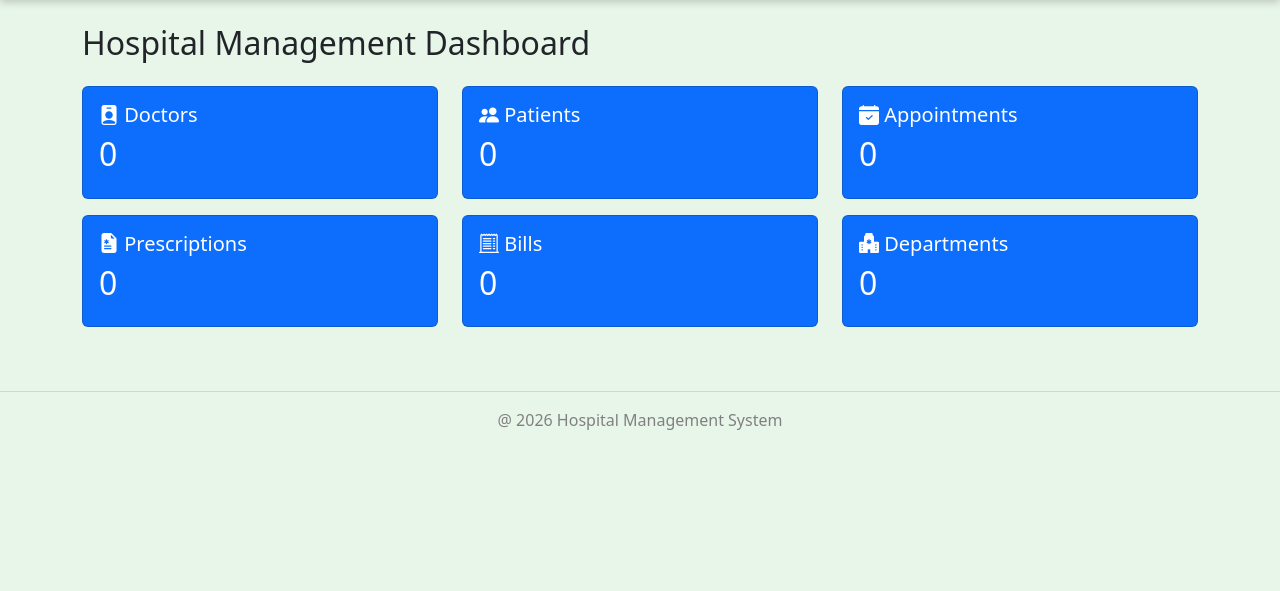
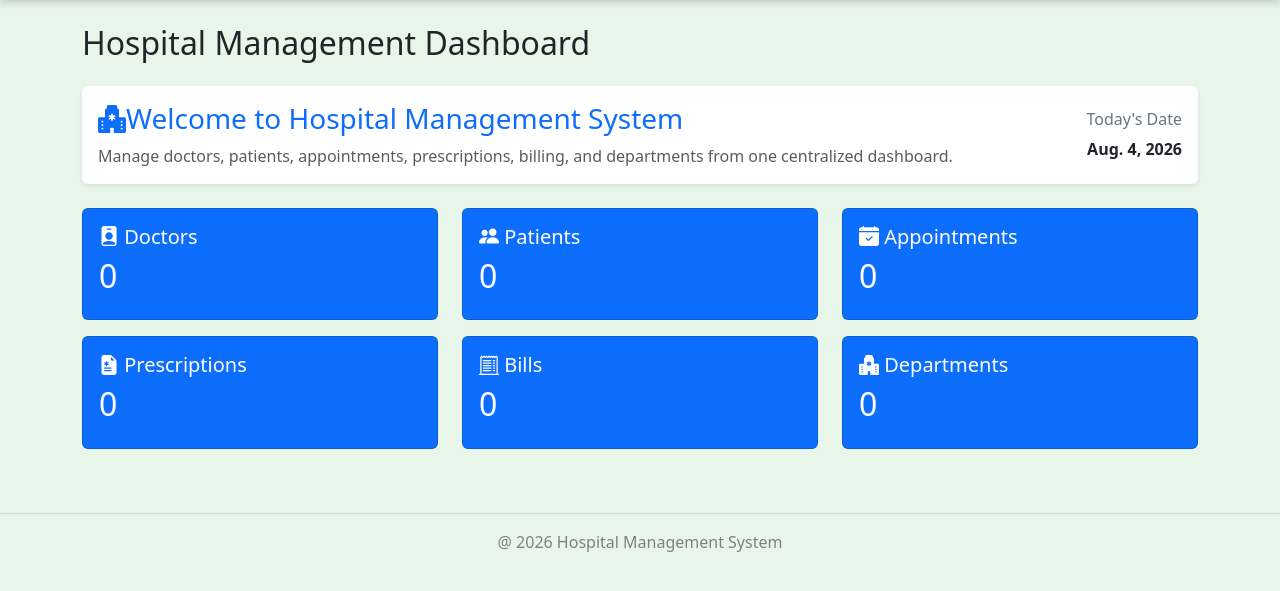
Before and after one commit to prashanttiwaricodes/Hospital-Management-System, a Django app: page / in a window 1280 px wide. Shown: the part 62-653 px from the top of the page. Run offline with Django 5.2, Linux system fonts and the light colour scheme; data that the repository does not hold is empty.

Commit message:
Successfully Designed Dashboard

```diff
--- a/hospital_management/views.py
+++ b/hospital_management/views.py
@@ -5,6 +5,8 @@ from appointments.models import Appointment
 from billing.models import Bill
 from prescriptions.models import Prescription
 from departments.models import Department
+import json
+from datetime import date
 
 def home(request):   #This creates a function named home...Every django view recieves a request object
     doctor_count=Doctor.objects.count()
@@ -13,13 +15,15 @@ def home(request):   #This creates a function named home...Every django view rec
     bill_count=Bill.objects.count()
     prescription_count=Prescription.objects.count()
     department_count=Department.objects.count()
+    today=date.today()
+    context={
 
-    context={
         "doctor_count":doctor_count,
         "patient_count":patient_count,
         "appointment_count":appointment_count,
         "bill_count":bill_count,
         "prescription_count":prescription_count,
         "department_count":department_count,
+        "today":today,
     }
-    return render(request,"home.html",context)  #this means- take the incoming request, find home.html , Return it to browser
+    return render(request,"home.html",context,)  #this means- take the incoming request, find home.html , Return it to browser
--- a/templates/base.html
+++ b/templates/base.html
@@ -11,6 +11,7 @@
     <link href="https://cdn.jsdelivr.net/npm/bootstrap@5.3.3/dist/css/bootstrap.min.css" rel="stylesheet">
     <link rel="stylesheet" href="https://cdn.jsdelivr.net/npm/bootstrap-icons@1.11.3/font/bootstrap-icons.min.css">
     <link rel="stylesheet" href="{% static 'css/style.css' %}">
+    <script src="https://cdn.jsdelivr.net/npm/chart.js"></script>
 </head>
 <body>
     <!---Navbar Starts-->
@@ -69,5 +70,7 @@
         <p>@ 2026 Hospital Management System</p>
 
     </footer>
+    <script src="https://cdn.jsdelivr.net/npm/bootstrap@5.3.3/dist/js/bootstrap.bundle.min.js"></script>
+    <script src="https://cdn.jsdelivr.net/npm/chart.js@4.4.1/dist/chart.umd.min.js"></script>
 </body>
 </html>
--- a/templates/home.html
+++ b/templates/home.html
@@ -6,7 +6,22 @@ Dashboard
 {% block content %}
 
 <h2 class="mb-4">Hospital Management Dashboard</h2>
-
+<div class="card shadow-sm mb-4 border-0">
+    <div class="card-body d-flex justify-content-between align-items-center">
+        <div>
+        <h3 class="text-primary">
+            <i class="bi bi-hospital-fill"></i>Welcome to Hospital Management System
+        </h3>
+        <p class="text-muted mb-0">Manage doctors, patients, appointments, prescriptions, billing,
+                                        and departments from one centralized dashboard.
+        </p>
+    </div>
+    <div class="text-end">
+        <h6 class="text-secondary">Today's Date</h6>
+        <strong>{{ today }}</strong>
+    </div>
+</div>
+</div>
 <div class="row">
 
 
@@ -69,4 +84,5 @@ Dashboard
 
 </div>
 
+
 {% endblock %}
```
